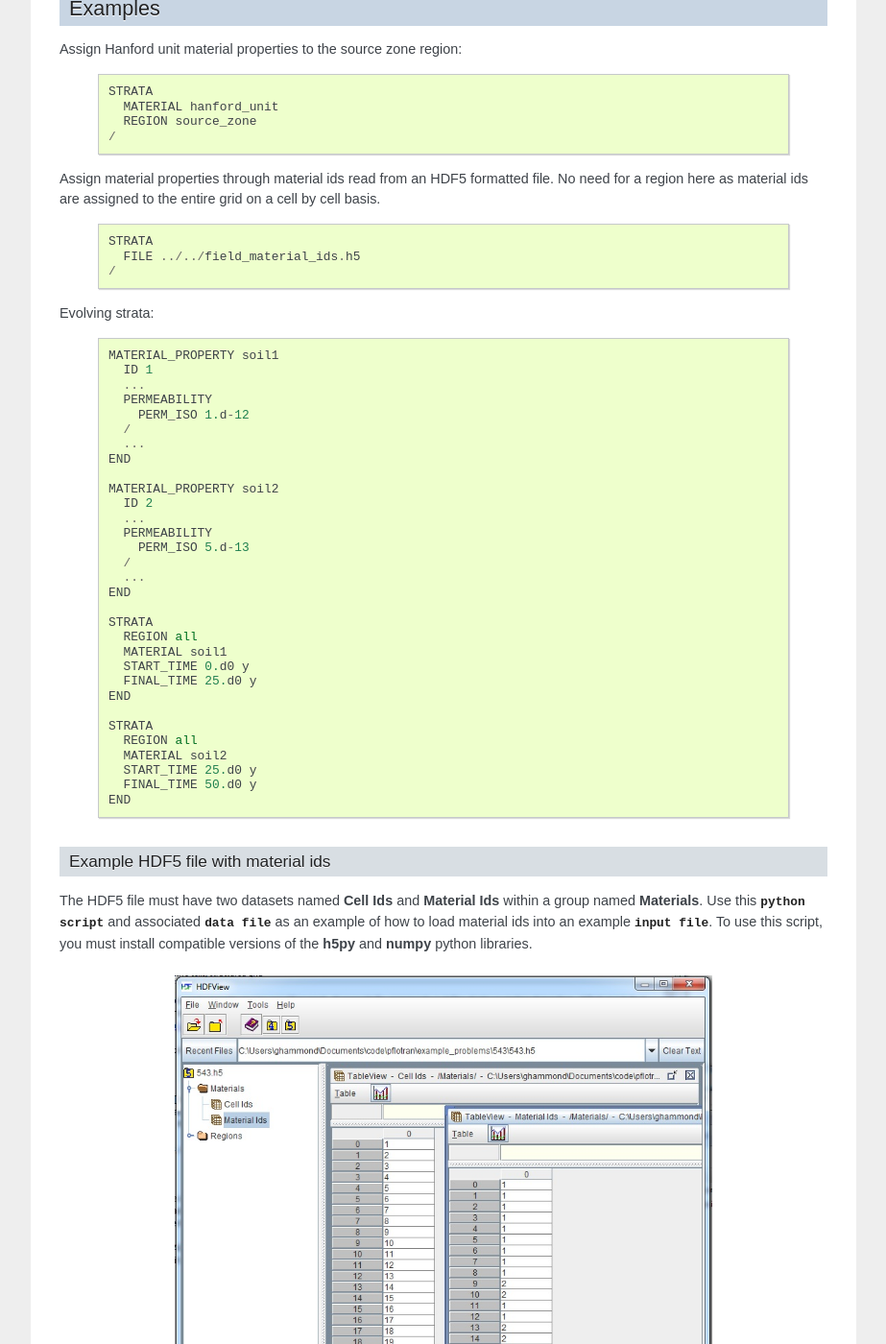
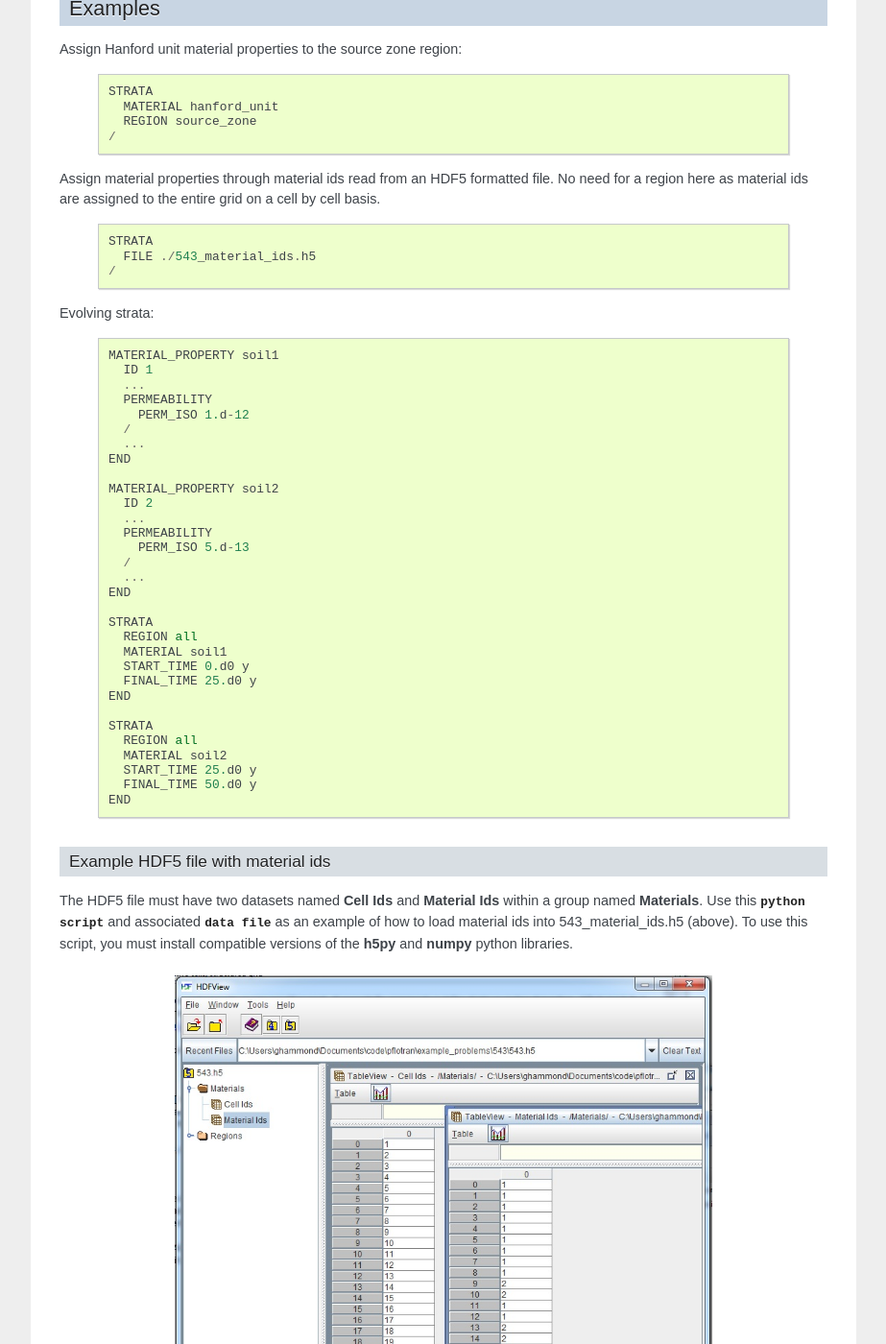
Before and after one commit to Miracloon/pflotran-documentation, a Sphinx documentation site: the page built from source/user_guide/cards/subsurface/strata_card.rst, in a window 1280 px wide and 1400 px high, scrolled down 887 px. Shown: the whole window at 96% size, without its empty margins (318-1241 px from the left). Built offline with Sphinx 7.4.7, drawn with Linux system fonts in a browser that asks for light colours; some of the changed lines change nothing that is shown.

Commit message:
Removed the 1MB geology_resamp.dat file in favor of a smaller example

```diff
--- /dev/null
+++ b/source/user_guide/cards/subsurface/files/543_material_ids.txt
@@ -0,0 +1,60 @@
+1
+1
+1
+1
+1
+1
+1
+1
+1
+2
+2
+1
+1
+2
+2
+2
+2
+2
+2
+2
+2
+1
+1
+2
+4
+2
+2
+1
+3
+3
+3
+2
+2
+3
+3
+3
+3
+2
+3
+3
+2
+3
+3
+4
+4
+3
+3
+3
+4
+4
+3
+3
+3
+3
+3
+3
+3
+3
+3
+3
--- a/source/user_guide/cards/subsurface/files/material_id_loader.py
+++ b/source/user_guide/cards/subsurface/files/material_id_loader.py
@@ -4,12 +4,12 @@
 import numpy
 import random
 
-filename = 'hdvz_material_ids.h5'
+filename = '543_material_ids.h5'
 h5file = File(filename,mode='w')
 
-nx = 432
-ny = 1
-nz = 256
+nx = 5
+ny = 4
+nz = 3
 nxXny = nx*ny
 n = nx*ny*nz
 
@@ -22,7 +22,7 @@
 h5dset = h5file.create_dataset(dataset_name, data=iarray)
 print 'done with ', dataset_name
 
-filename = 'geology_resamp.dat'
+filename = '543_material_ids.txt'
 fin = open(filename,'r')
 for i in range(n):
   s = fin.readline()
--- a/source/user_guide/cards/subsurface/strata_card.rst
+++ b/source/user_guide/cards/subsurface/strata_card.rst
@@ -58,7 +58,7 @@
  ::
 
   STRATA
-    FILE ../../field_material_ids.h5
+    FILE ./543_material_ids.h5
   /
 
 Evolving strata:
@@ -102,8 +102,8 @@
 The HDF5 file must have two datasets named **Cell Ids** and **Material Ids**
 within a group named **Materials**.  Use this
 :download:`python script <files/material_id_loader.py>` and associated
-:download:`data file <files/geology_resamp.dat>` as an example of how to load
-material ids into an example :download:`input file <files/hdvz_3mat_het.in>`.
+:download:`data file <files/543_material_ids.txt>` as an example of how to load
+material ids into 543_material_ids.h5 (above).
 To use this script, you must install compatible versions of the **h5py** and
 **numpy** python libraries.
 
```
Also changed, not shown: 2 other files.
